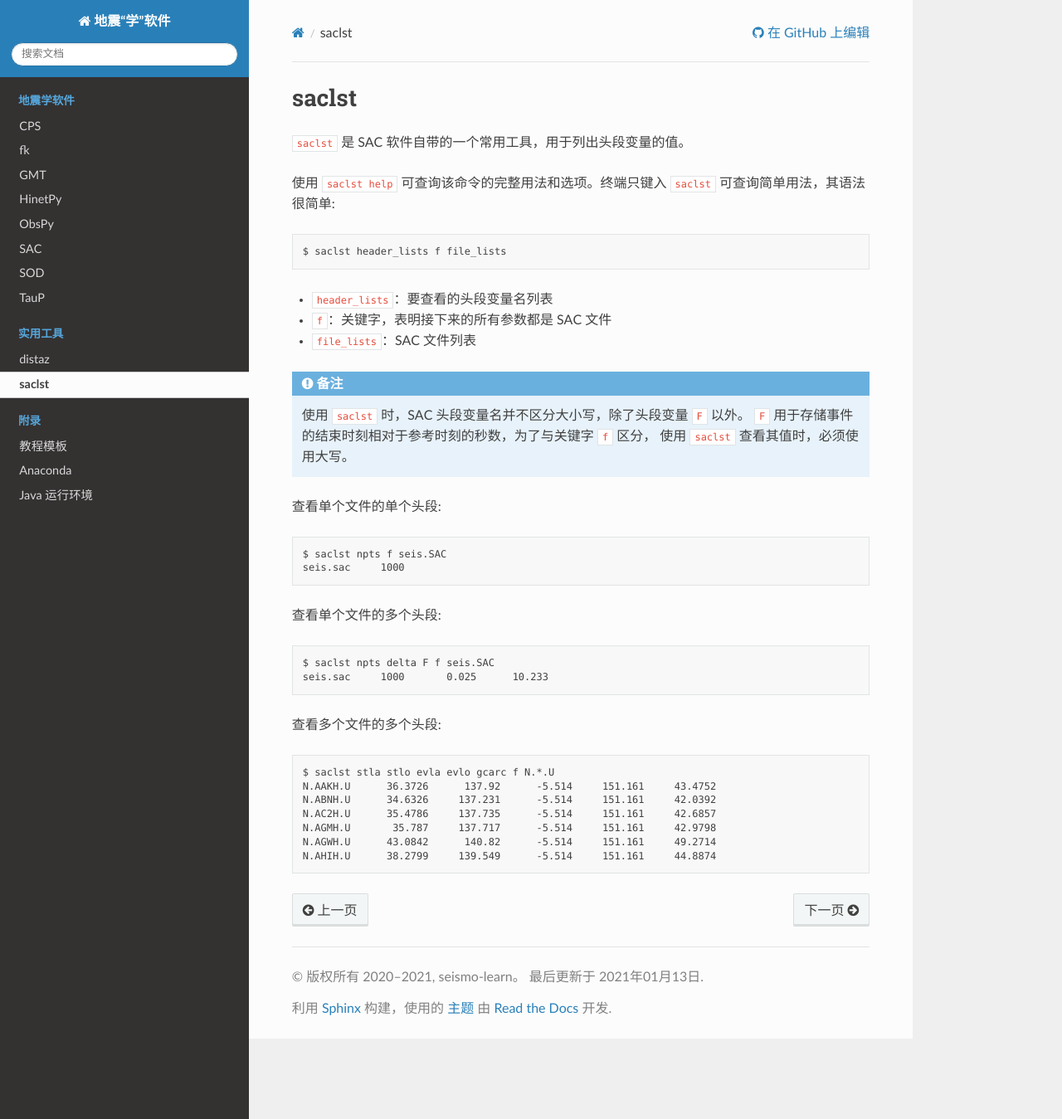
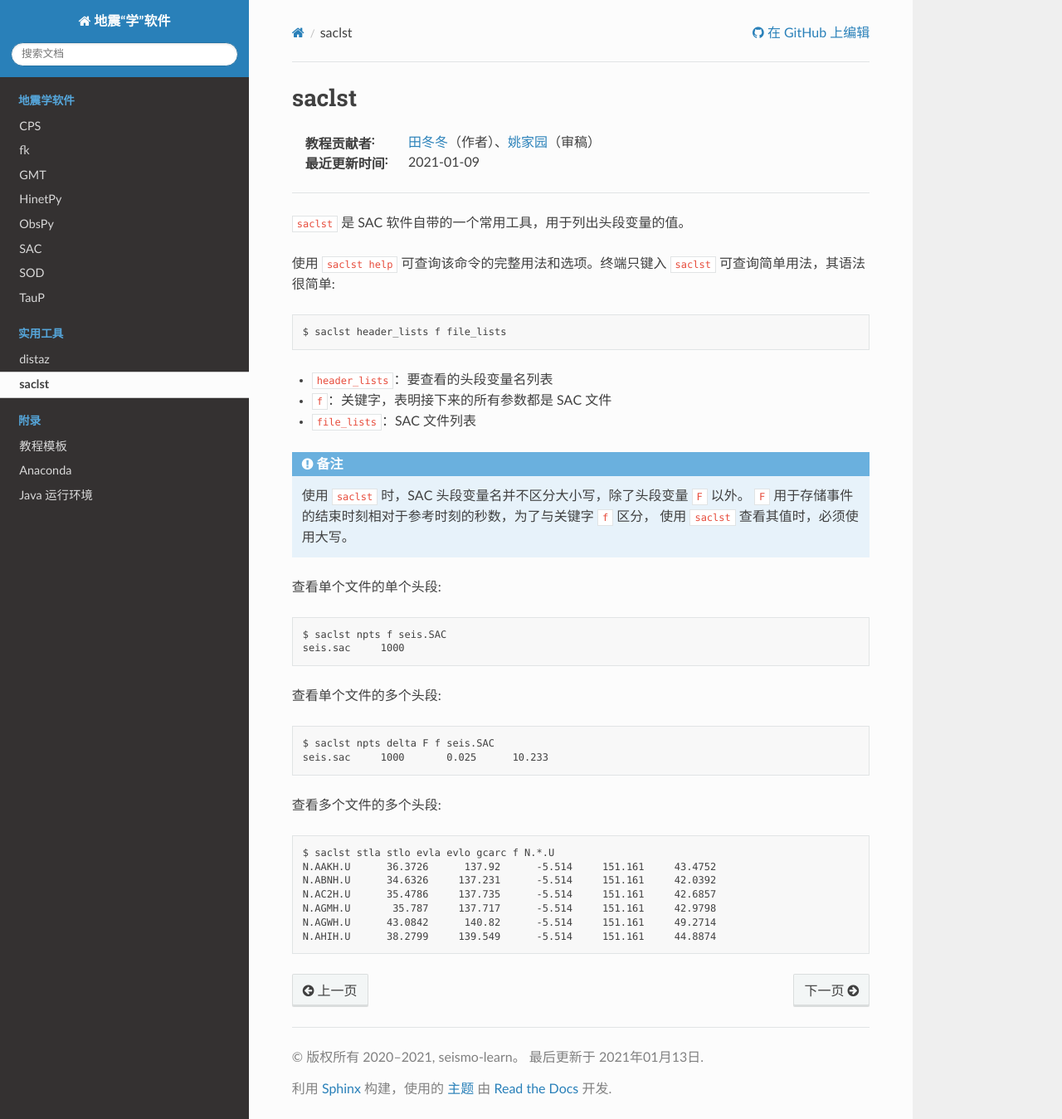
Before and after one commit to seismo-learn/software, a Sphinx documentation site: the page built from source/utilities/saclst.rst, in a window 1280 px wide and 1349 px high. Shown: the whole window at 83% size. Built offline with Sphinx 7.4.7 and the Read the Docs theme 2.0.0, drawn with Linux system fonts in a browser that asks for light colours.

Commit message:
Add metadata for saclst tutorial (#116)
Co-authored-by: Dongdong Tian <seisman.info@gmail.com>

```diff
--- a/source/utilities/saclst.rst
+++ b/source/utilities/saclst.rst
@@ -1,5 +1,10 @@
 saclst
 ======
+
+:教程贡献者: `田冬冬 <https://me.seisman.info/>`__\ （作者）、`姚家园 <https://github.com/core-man>`__\ （审稿）
+:最近更新时间: 2021-01-09
+
+----
 
 ``saclst`` 是 SAC 软件自带的一个常用工具，用于列出头段变量的值。
 
```
